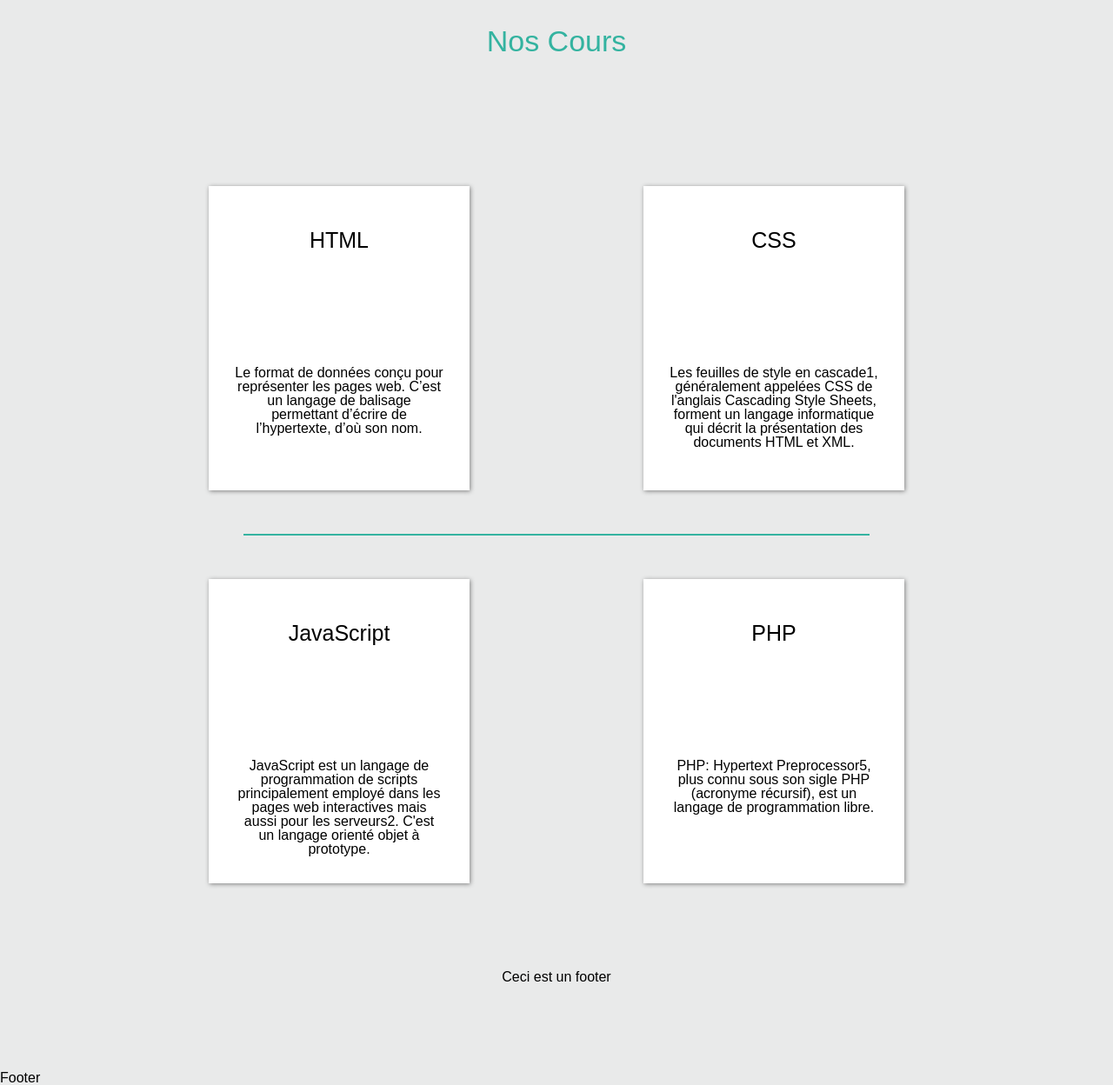
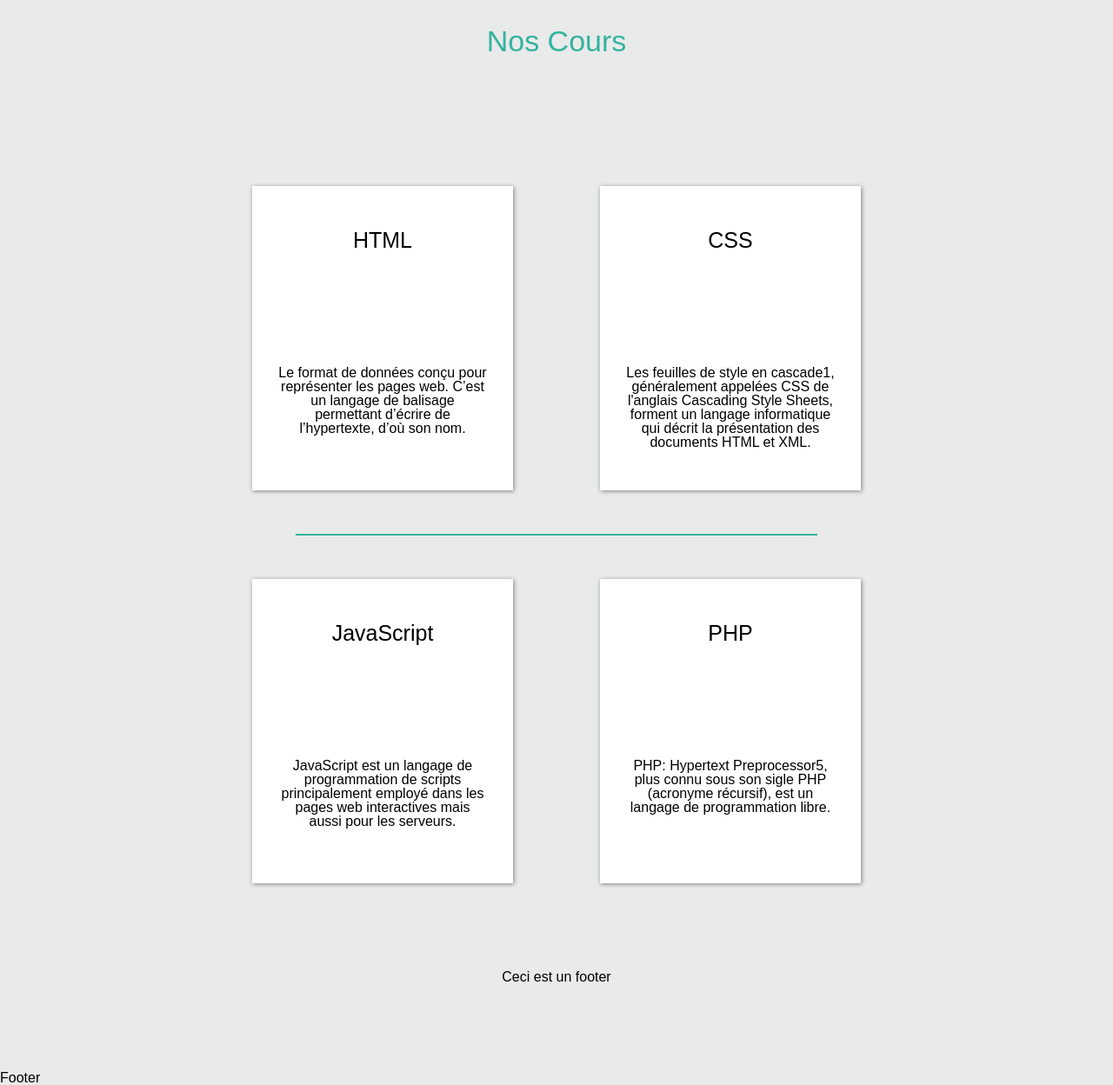
Before and after one commit to DoudouPike/support_dev, a PHP site: page / in a window 1280 px wide. Shown: the part 34-1282 px from the top of the page at 87% size. Run offline with PHP 8.4, Linux system fonts and the light colour scheme.

Commit message:
home inte5

```diff
--- a/public/styles/style.css
+++ b/public/styles/style.css
@@ -60,7 +60,7 @@ a {
 	float: left;
 	width: 25%;
 	height: 350px;
-	margin-left: 200px;
+	margin-left: 250px;
 	padding: 20px;
 	box-shadow: 1px 1px 5px grey;
 }
@@ -69,7 +69,7 @@ a {
 	float: right;
 	width: 25%;
 	height: 350px;
-	margin-right: 200px;
+	margin-right: 250px;
 	padding: 20px;
 	box-shadow: 1px 1px 5px grey;
 }
@@ -89,7 +89,7 @@ a {
 
 
 .border{
-	width: 60%;
+	width: 50%;
 	border: 1px solid #34B3A0;
 	margin: 50px auto;
 }
--- a/views/home.phtml
+++ b/views/home.phtml
@@ -25,7 +25,7 @@
 				<article class="colonne linkHome">
 					<h3>JavaScript</h3>
 					<p>
-						JavaScript est un langage de programmation de scripts principalement employé dans les pages web interactives mais aussi pour les serveurs2. C'est un langage orienté objet à prototype.
+						JavaScript est un langage de programmation de scripts principalement employé dans les pages web interactives mais aussi pour les serveurs.
 					</p>
 				</article>
 			</a>
```
